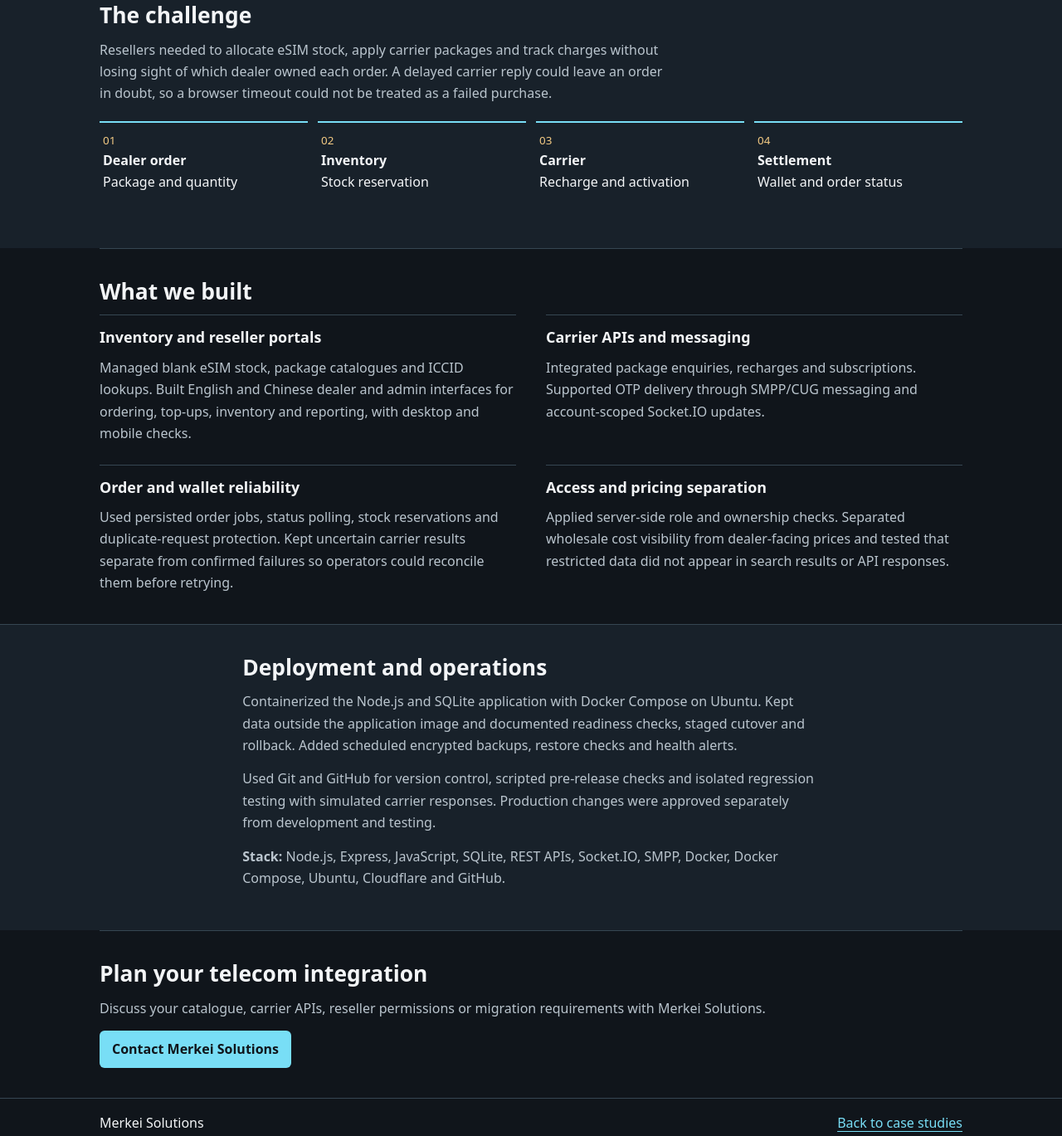
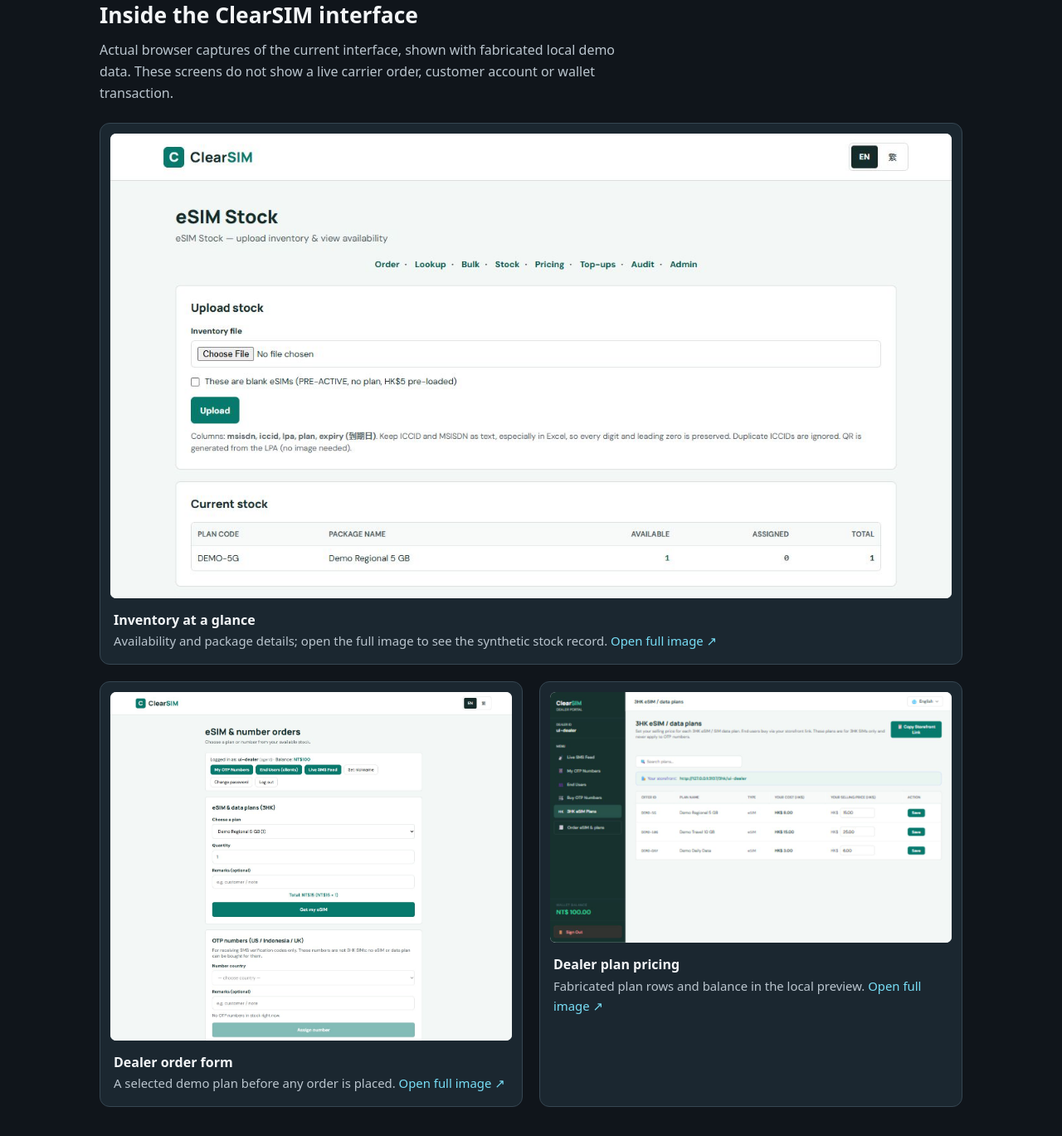
Before and after one commit to vinodlakmal/merkei-website, a plain HTML site: page esim-inventory.html in a window 1280 px wide. Shown: the part 1130-2499 px from the top of the page at 83% size. Drawn offline with Linux system fonts and the light colour scheme.

Commit message:
Add ClearSIM interface screenshots to eSIM case study

```diff
--- a/esim-inventory.html
+++ b/esim-inventory.html
@@ -20,7 +20,8 @@
     section{padding:36px 0;border-block-start:1px solid var(--line)}.band{background:var(--band)}.grid{display:grid;grid-template-columns:repeat(2,minmax(0,1fr));gap:24px 36px}.grid article{border-top:1px solid var(--line);padding-top:16px}.grid p{margin:0}.measure{max-width:76ch}
     .flow{display:grid;grid-template-columns:repeat(4,minmax(0,1fr));padding:0;margin:20px 0;list-style:none;gap:12px}.flow li{border-top:2px solid var(--cyan);padding:10px 4px}.flow span{display:block;color:var(--accent);font-size:.84rem}.flow strong{display:block}.action{display:inline-block;background:var(--cyan);color:#10151b;font-weight:700;padding:9px 15px;border-radius:6px;text-decoration:none}footer{border-block-start:1px solid var(--line);border-block-end:0}
     .demo-video{display:block;width:100%;height:auto;aspect-ratio:16/9;border:1px solid var(--line);border-radius:10px;background:#0a141e}.demo-note{font-size:.9rem;color:var(--muted)}
-    @media(max-width:600px){h1{font-size:2.2rem}.intro{padding:32px 0 24px}.grid{grid-template-columns:1fr}.flow{grid-template-columns:repeat(2,minmax(0,1fr))}section{padding:28px 0}}
+    .screens-intro{max-width:70ch}.screen-grid{display:grid;grid-template-columns:repeat(2,minmax(0,1fr));gap:20px;margin-top:22px}.screen-card{margin:0;padding:12px;background:#1b2730;border:1px solid var(--line);border-radius:12px;overflow:hidden}.screen-card:first-child{grid-column:1/-1}.screen-card a{display:block;overflow:hidden;border-radius:7px;background:#eaf0f0}.screen-card a:focus-visible{outline:3px solid var(--accent);outline-offset:4px}.screen-card img{display:block;width:100%;height:auto;max-height:420px;object-fit:cover;object-position:top}.screen-card:first-child img{max-height:560px}.screen-card figcaption{padding:13px 4px 3px;color:var(--muted);font-size:.93rem}.screen-card figcaption strong{display:block;color:var(--text);font-size:1rem}.screen-card figcaption span{color:var(--cyan)}
+    @media(max-width:600px){h1{font-size:2.2rem}.intro{padding:32px 0 24px}.grid,.screen-grid{grid-template-columns:1fr}.screen-card:first-child{grid-column:auto}.screen-card img,.screen-card:first-child img{max-height:360px}.flow{grid-template-columns:repeat(2,minmax(0,1fr))}section{padding:28px 0}}
   </style>
 </head>
 <body>
@@ -40,6 +41,24 @@
         Your browser does not support video. <a href="media/esim-inventory-demo.mp4">Download the illustrative demo</a>.
       </video>
     </div></section>
+    <section class="wrap" aria-labelledby="screens-title">
+      <h2 id="screens-title">Inside the ClearSIM interface</h2>
+      <p class="screens-intro">Actual browser captures of the current interface, shown with fabricated local demo data. These screens do not show a live carrier order, customer account or wallet transaction.</p>
+      <div class="screen-grid">
+        <figure class="screen-card">
+          <a href="images/clearsim-stock-demo.jpg" aria-label="Open full-size eSIM stock screenshot"><img src="images/clearsim-stock-demo.jpg" alt="ClearSIM stock page with a demo package, available count and synthetic ICCID row" width="1280" loading="lazy" decoding="async"></a>
+          <figcaption><strong>Inventory at a glance</strong>Availability and package details; open the full image to see the synthetic stock record. <span>Open full image ↗</span></figcaption>
+        </figure>
+        <figure class="screen-card">
+          <a href="images/clearsim-order-demo.jpg" aria-label="Open full-size eSIM order screenshot"><img src="images/clearsim-order-demo.jpg" alt="ClearSIM order form with a selected demo eSIM plan, quantity and calculated total" width="1280" loading="lazy" decoding="async"></a>
+          <figcaption><strong>Dealer order form</strong>A selected demo plan before any order is placed. <span>Open full image ↗</span></figcaption>
+        </figure>
+        <figure class="screen-card">
+          <a href="images/clearsim-dealer-demo.jpg" aria-label="Open full-size dealer plan screenshot"><img src="images/clearsim-dealer-demo.jpg" alt="ClearSIM dealer portal with three fabricated demo plan prices and a synthetic wallet balance" width="1280" loading="lazy" decoding="async"></a>
+          <figcaption><strong>Dealer plan pricing</strong>Fabricated plan rows and balance in the local preview. <span>Open full image ↗</span></figcaption>
+        </figure>
+      </div>
+    </section>
     <section class="band" aria-labelledby="challenge">
       <div class="wrap">
         <h2 id="challenge">The challenge</h2>
```
Also changed, not shown: images/clearsim-dealer-demo.jpg (added), images/clearsim-order-demo.jpg (added), images/clearsim-stock-demo.jpg (added).
